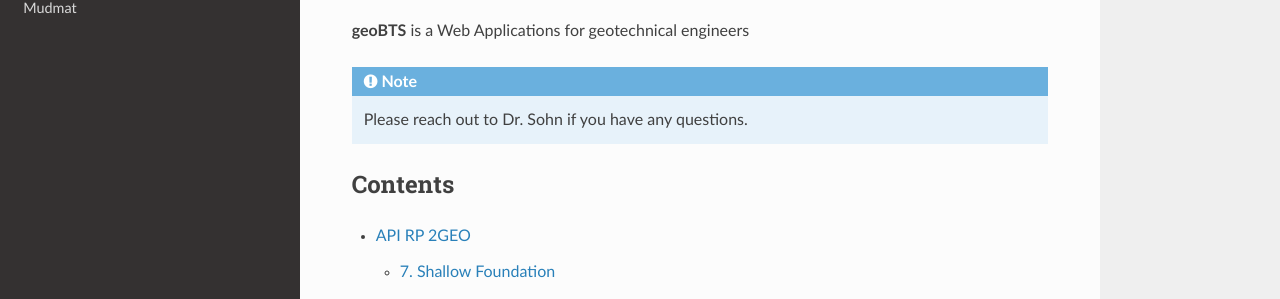
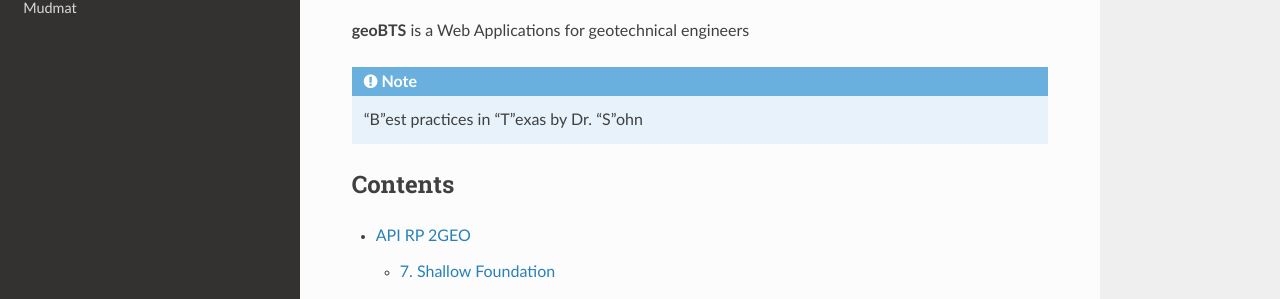
Before and after one commit to jungsohn/geoBTS, a Sphinx documentation site: the page built from docs/source/index.rst, in a window 1280 px wide and 974 px high. Shown: the part 141-440 px from the top of the window. Built offline with Sphinx 7.4.7 and the Read the Docs theme 3.1.0, drawn with Linux system fonts in a browser that asks for light colours.

Commit message:
Update index.rst

```diff
--- a/docs/source/index.rst
+++ b/docs/source/index.rst
@@ -5,7 +5,7 @@
 
 .. note::
 
-   Please reach out to Dr. Sohn if you have any questions.
+   "B"est practices in "T"exas by Dr. "S"ohn
 
 Contents
 --------
```
